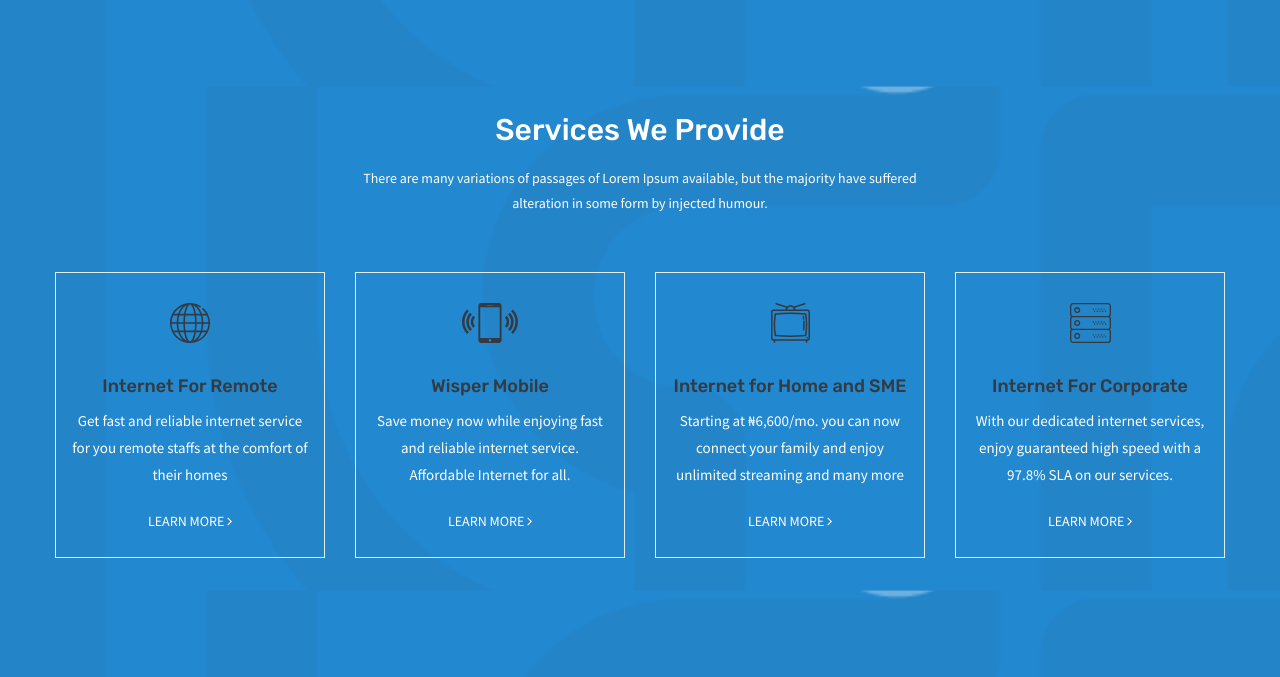
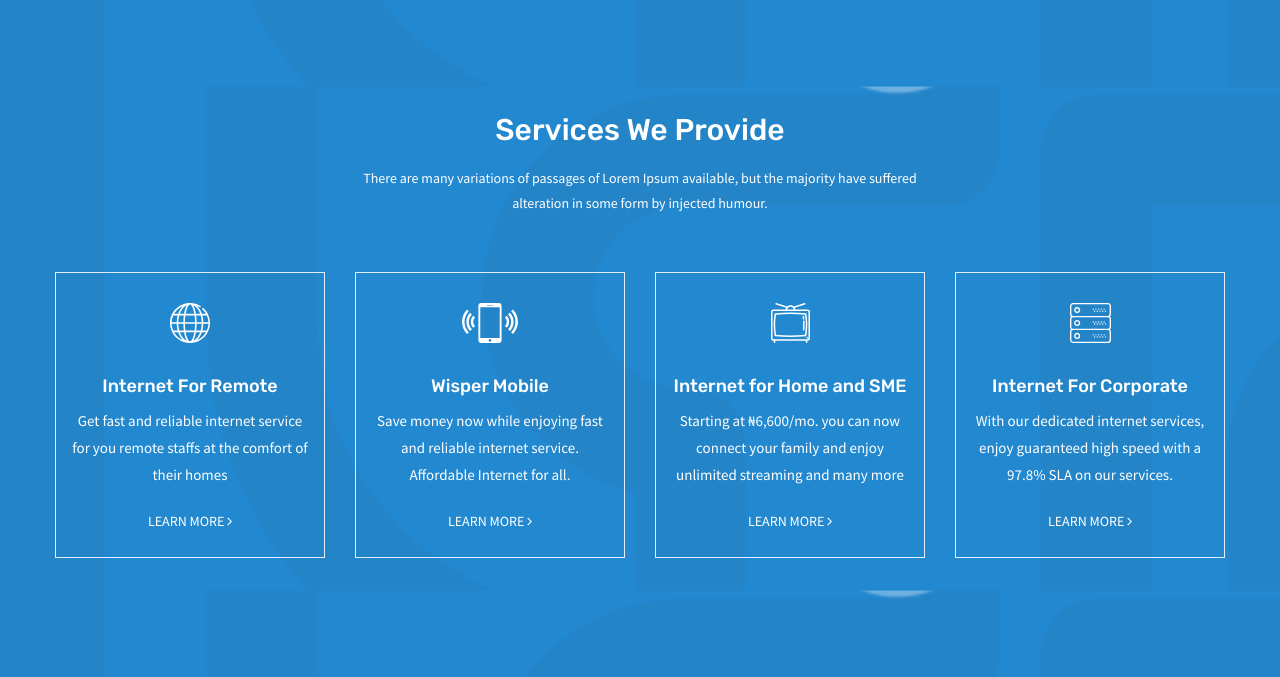
Before and after one commit to WisperHQ/wisper-isp, a PHP site: page / in a window 1280 px wide. Shown: the part 1457-2134 px from the top of the page. Run offline with PHP 8.4, Linux system fonts and the light colour scheme.

Commit message:
change services color display

```diff
--- a/index.php
+++ b/index.php
@@ -148,32 +148,32 @@
             <div class="row text-white">
                 <div class="col-lg-3 col-sm-6">
                     <div class="single-service text-center" data-animate="fadeInUp" data-delay=".1">
-                        <img  src="img/icons/earth.svg" alt="" class="svg text-dark">
-                        <h4 class="text-dark">Internet For Remote</h4>
+                        <img  src="img/icons/earth.svg" alt="" class="svg text-white">
+                        <h4 class="text-white">Internet For Remote</h4>
                         <p>Get fast and reliable internet service for you remote staffs at the comfort of their homes</p>
                         <a class="text-white" href="internet-remote-work.php">Learn More <i class="fa fa-angle-right"></i></a>
                     </div>
                 </div>
                 <div class="col-lg-3 col-sm-6">
                     <div class="single-service text-center" data-animate="fadeInUp" data-delay=".4">
-                        <img src="img/icons/phone.svg" alt="" class="svg text-dark">
-                        <h4 class="text-dark">Wisper Mobile</h4>
+                        <img src="img/icons/phone.svg" alt="" class="svg text-white">
+                        <h4 class="text-white">Wisper Mobile</h4>
                         <p>Save money now while enjoying fast and reliable internet service. Affordable Internet for all.</p>
                         <a class="text-white" href="internet-wisper-mobile.php">Learn More <i class="fa fa-angle-right"></i></a>
                     </div>
                 </div>
                 <div class="col-lg-3 col-sm-6">
                     <div class="single-service text-center" data-animate="fadeInUp" data-delay=".7">
-                        <img src="img/icons/tv.svg" alt="" class="svg text-dark">
-                        <h4 class="text-dark">Internet for Home and SME</h4>
+                        <img src="img/icons/tv.svg" alt="" class="svg text-white">
+                        <h4 class="text-white">Internet for Home and SME</h4>
                         <p>Starting at ₦6,600/mo. you can now connect your family and enjoy unlimited streaming and many more</p>
                         <a class="text-white" href="internet-home-sme.php">Learn More <i class="fa fa-angle-right"></i></a>
                     </div>
                 </div>
                 <div class="col-lg-3 col-sm-6">
                     <div class="single-service text-center" data-animate="fadeInUp" data-delay="1">
-                        <img src="img/icons/server.svg" alt="" class="svg text-dark">
-                        <h4 class="text-dark">Internet For Corporate</h4>
+                        <img src="img/icons/server.svg" alt="" class="svg text-white">
+                        <h4 class="text-white">Internet For Corporate</h4>
                         <p>With our dedicated internet services, enjoy guaranteed high speed with a 97.8% SLA on our services.</p>
                         <a class="text-white" href="internet-corporate.php">Learn More <i class="fa fa-angle-right"></i></a>
                     </div>
```
